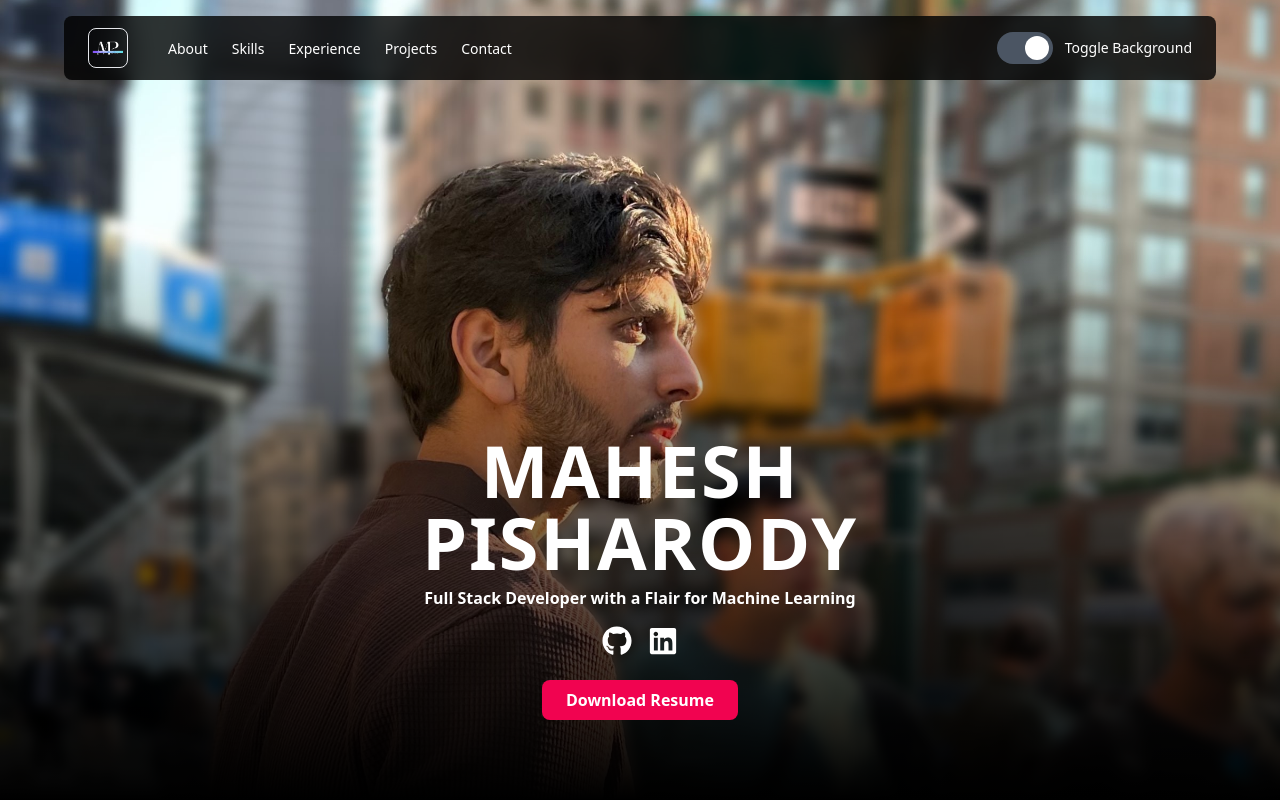
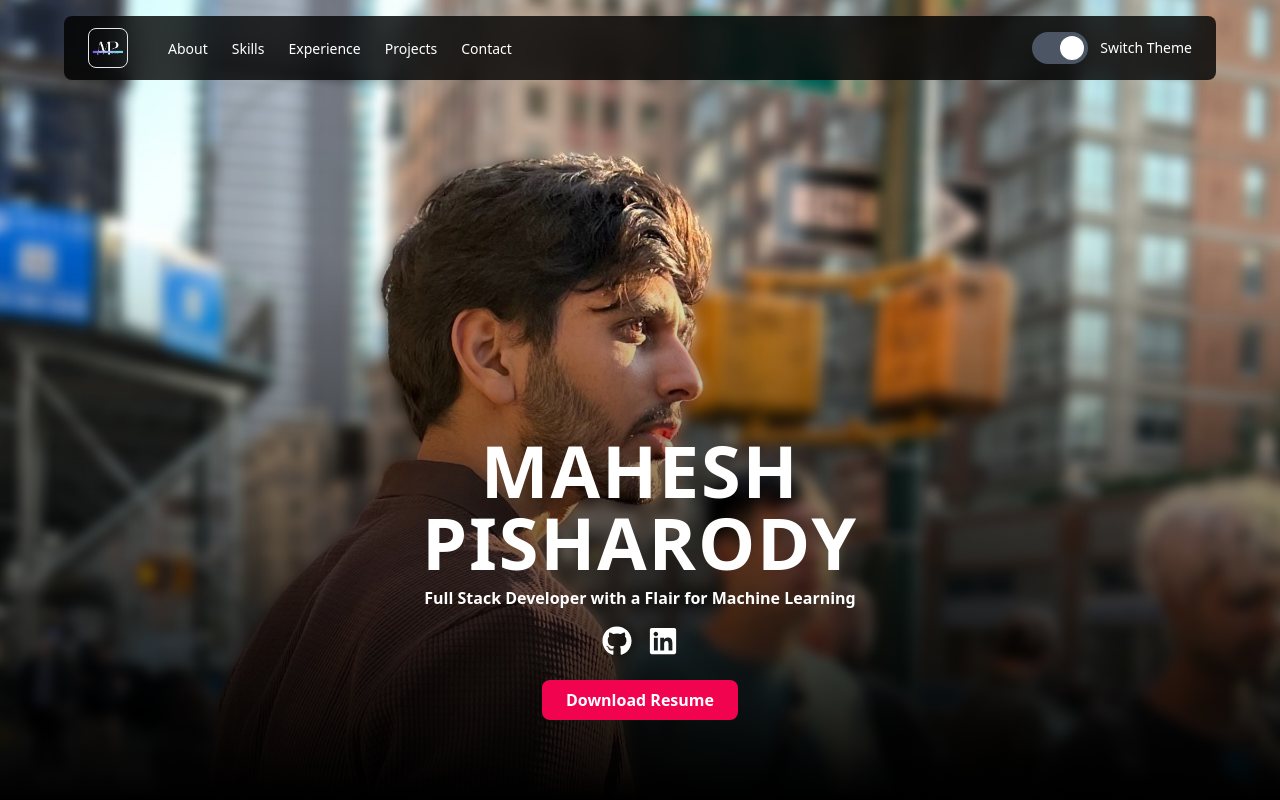
Before and after one commit to mahesh349/Portfolio, a React (Vite) app: page / in a window 1280 px wide. Shown: the top 800 px of the page. Built offline with nearby package versions, Linux system fonts and the light colour scheme.

Commit message:
Portfolio

```diff
--- a/index.html
+++ b/index.html
@@ -4,6 +4,7 @@
     <meta charset="UTF-8" />
     <meta name="viewport" content="width=device-width, initial-scale=1.0" />
     <title>Mahesh Pisharody</title>
+    <link rel="icon" href="/MaheshLogo.png" type="image/png">
     <script src="https://kit.fontawesome.com/aa961e60dd.js" crossorigin="anonymous"></script>
   </head>
   <body>
--- a/src/components/NavBar.jsx
+++ b/src/components/NavBar.jsx
@@ -174,7 +174,7 @@ function NavBar({ toggleStyle, isActive }) {
                                 <div className="block bg-gray-600 w-14 h-8 rounded-full"></div>
                                 <div className={`dot absolute left-1 top-1 bg-white w-6 h-6 rounded-full transition ${isActive ? 'translate-x-6' : ''}`}></div>
                             </div>
-                            <span className={`ml-3 text-sm ${isActive ? 'text-white' : 'text-gray-700'}`}>Toggle Background</span>
+                            <span className={`ml-3 text-sm ${isActive ? 'text-white' : 'text-gray-700'}`}>Switch Theme</span>
                         </label>
                     </div>
                 </div>
```
Also changed, not shown: public/MaheshLogo.png (added).
